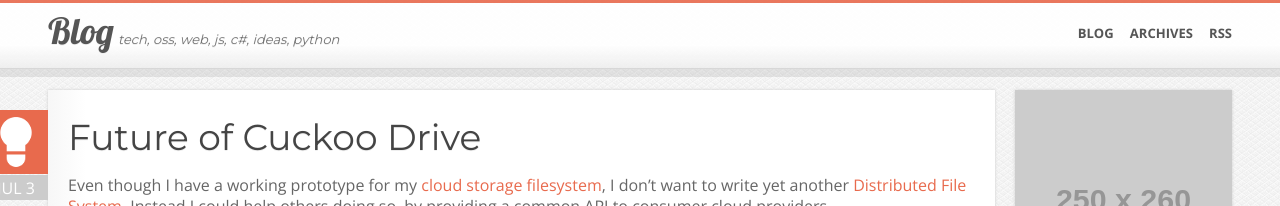
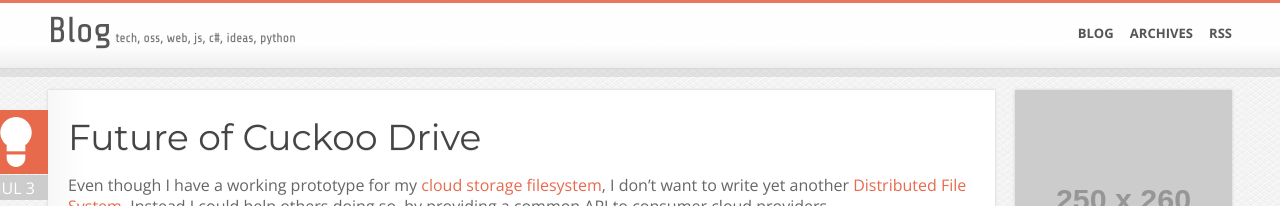
Before and after one commit to lukasmartinelli/lukasmartinelli.github.io, a Jekyll site: the page built from index.html, in a window 1280 px wide. Shown: the top 206 px of the page. Built offline with Jekyll 4.4.1, drawn with Linux system fonts in a browser that asks for light colours; Markdown is read by kramdown in place of the engine named in the settings; the list of posts is cut into pages by our own code.

Commit message:
Changed title font

```diff
--- a/_layouts/default.html
+++ b/_layouts/default.html
@@ -9,7 +9,7 @@
         <link rel="stylesheet" href="/css/main.css">
         <link href='http://fonts.googleapis.com/css?family=Montserrat:400,700' rel='stylesheet' type='text/css'>
         <link href='http://fonts.googleapis.com/css?family=Open+Sans:400italic,400,700' rel='stylesheet' type='text/css'>
-        <link href='http://fonts.googleapis.com/css?family=Lobster' rel='stylesheet' type='text/css'>
+        <link href='http://fonts.googleapis.com/css?family=Share+Tech' rel='stylesheet' type='text/css'>
         <script>
           (function(i,s,o,g,r,a,m){i['GoogleAnalyticsObject']=r;i[r]=i[r]||function(){
           (i[r].q=i[r].q||[]).push(arguments)},i[r].l=1*new Date();a=s.createElement(o),
--- a/css/main.css
+++ b/css/main.css
@@ -231,40 +231,36 @@
   color: inherit;
 }
 /* line 16, ../sass/_module.scss */
-div.branding h1 {
-  font-family: 'Lobster', cursive;
-}
-/* line 20, ../sass/_module.scss */
 div.branding h1, div.branding h2 {
+  font-family: "Share Tech", cursive;
   display: inline-block;
 }
-/* line 24, ../sass/_module.scss */
+/* line 21, ../sass/_module.scss */
 div.branding h2 {
-  font-style: italic;
   margin: 0;
   font-size: 0.8125em;
   color: #666666;
 }
 
 /* ===TopNav === */
-/* line 34, ../sass/_module.scss */
+/* line 30, ../sass/_module.scss */
 #top-nav {
   float: right;
   margin: 1.25em 0 0.625em 0;
 }
 @media only screen and (max-width: 60em) {
-  /* line 34, ../sass/_module.scss */
+  /* line 30, ../sass/_module.scss */
   #top-nav {
     margin: 0.625em 0 0.625em 0;
   }
 }
-/* line 43, ../sass/_module.scss */
+/* line 39, ../sass/_module.scss */
 #top-nav li {
   float: left;
   line-height: 1.125em;
   list-style: none;
 }
-/* line 48, ../sass/_module.scss */
+/* line 44, ../sass/_module.scss */
 #top-nav li a {
   font-size: 0.8125em;
   padding: 0 1.25em 0.625em 0;
@@ -273,13 +269,13 @@
   text-decoration: none;
   color: #444444;
 }
-/* line 57, ../sass/_module.scss */
+/* line 53, ../sass/_module.scss */
 #top-nav li:last-child a {
   padding-right: 0;
 }
 
 /* ===Article=== */
-/* line 66, ../sass/_module.scss */
+/* line 62, ../sass/_module.scss */
 article {
   background: -moz-linear-gradient(left, #f7f7f7 0%, #ffffff 4%, #ffffff 100%);
   background: -webkit-linear-gradient(left, #f7f7f7 0%, #ffffff 4%, #ffffff 100%);
@@ -290,15 +286,15 @@
   position: relative;
   margin: 0 0 1.25em 0;
 }
-/* line 71, ../sass/_module.scss */
+/* line 67, ../sass/_module.scss */
 article .content {
   padding: 0 1.25em;
 }
-/* line 75, ../sass/_module.scss */
+/* line 71, ../sass/_module.scss */
 article header {
   padding: 4em 1.25em 0 1.25em;
 }
-/* line 78, ../sass/_module.scss */
+/* line 74, ../sass/_module.scss */
 article header .post-format {
   width: 4em;
   height: 4em;
@@ -307,7 +303,7 @@
   position: absolute;
   background-color: #e86a4d;
 }
-/* line 87, ../sass/_module.scss */
+/* line 83, ../sass/_module.scss */
 article header .post-date {
   font-size: 16;
   text-transform: uppercase;
@@ -322,22 +318,22 @@
   position: absolute;
 }
 @media only screen and (min-width: 76.5em) {
-  /* line 75, ../sass/_module.scss */
+  /* line 71, ../sass/_module.scss */
   article header {
     padding-top: 1.25em;
   }
-  /* line 104, ../sass/_module.scss */
+  /* line 100, ../sass/_module.scss */
   article header .post-format {
     left: -4em;
     top: 1.25em;
   }
-  /* line 109, ../sass/_module.scss */
+  /* line 105, ../sass/_module.scss */
   article header .post-date {
     top: 5.3125em;
     left: -4em;
   }
 }
-/* line 118, ../sass/_module.scss */
+/* line 114, ../sass/_module.scss */
 article footer {
   padding: 0.625em 1.25em;
   border-top: 1px solid #eee;
@@ -345,7 +341,7 @@
 }
 
 /* ===Biography=== */
-/* line 127, ../sass/_module.scss */
+/* line 123, ../sass/_module.scss */
 .bio {
   overflow: hidden;
   background: -moz-linear-gradient(left, #f7f7f7 0%, #ffffff 4%, #ffffff 100%);
@@ -355,18 +351,18 @@
   -webkit-box-shadow: 0 0 0.1875em 0 #cccccc;
   box-shadow: 0 0 0.1875em 0 #cccccc;
 }
-/* line 131, ../sass/_module.scss */
+/* line 127, ../sass/_module.scss */
 .bio .description {
   padding: 0.625em 1.25em;
 }
 @media only screen and (max-width: 60em) {
-  /* line 136, ../sass/_module.scss */
+  /* line 132, ../sass/_module.scss */
   .bio .avatar {
     padding: 1.25em 0 1.25em 1.25em;
     width: 30%;
     float: left;
   }
-  /* line 142, ../sass/_module.scss */
+  /* line 138, ../sass/_module.scss */
   .bio .description {
     padding: 1.25em;
     float: left;
@@ -375,20 +371,20 @@
 }
 
 /* ===Footer=== */
-/* line 153, ../sass/_module.scss */
+/* line 149, ../sass/_module.scss */
 footer {
   color: #999999;
   font-size: 0.875em;
 }
-/* line 157, ../sass/_module.scss */
+/* line 153, ../sass/_module.scss */
 footer a {
   color: #999999;
 }
-/* line 161, ../sass/_module.scss */
+/* line 157, ../sass/_module.scss */
 footer .tags {
   float: left;
 }
-/* line 162, ../sass/_module.scss */
+/* line 158, ../sass/_module.scss */
 footer .permalink {
   float: right;
 }
--- a/sass/_module.scss
+++ b/sass/_module.scss
@@ -13,16 +13,12 @@
 		color: inherit;
 	}
 
-    h1 {
-        font-family: 'Lobster', cursive;
-    }
-
 	h1, h2 {
+        font-family: "Share Tech", cursive;
 		display: inline-block;
 	}
 
 	h2 {
-		font-style: italic;
 		margin: 0;
 		font-size: em(13);
 		color: $color-medium;
```
